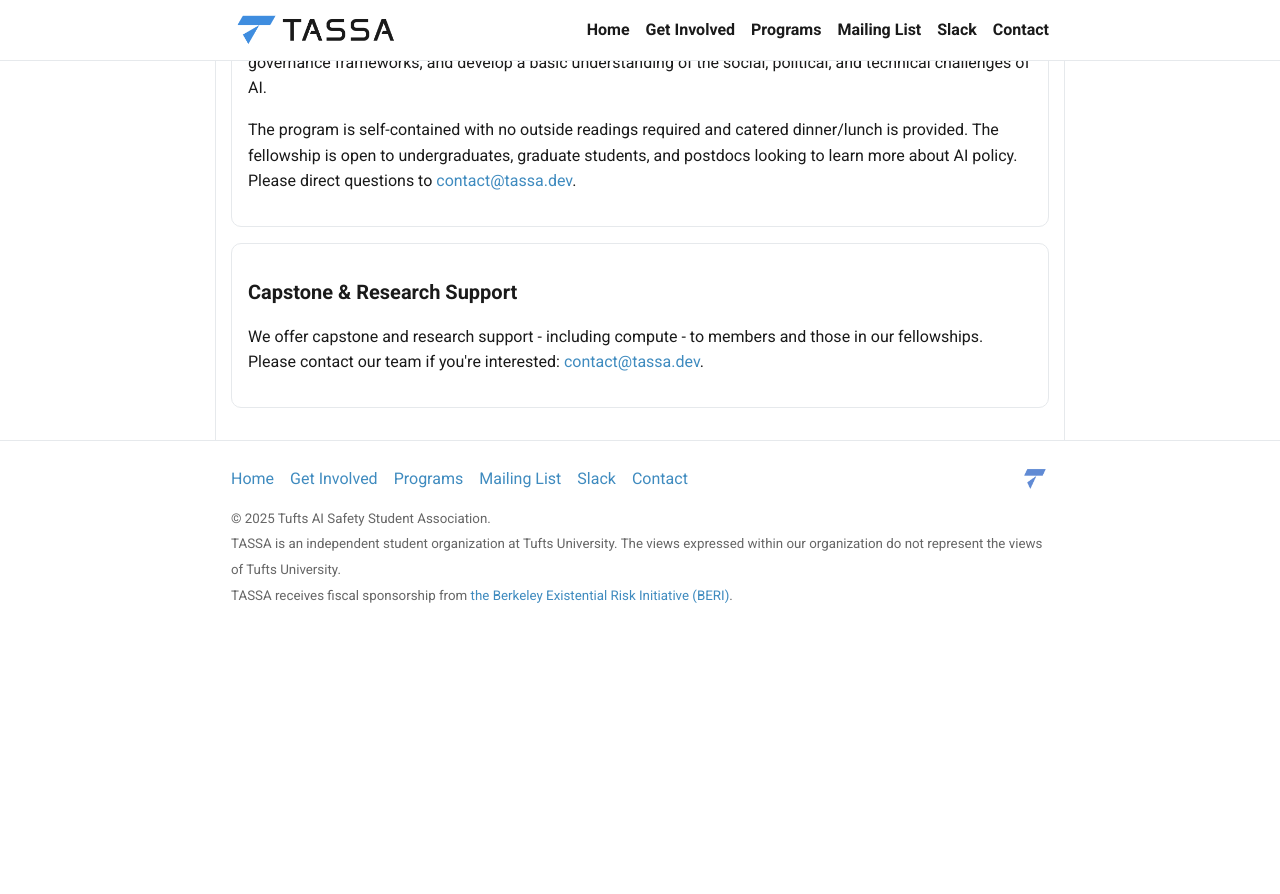
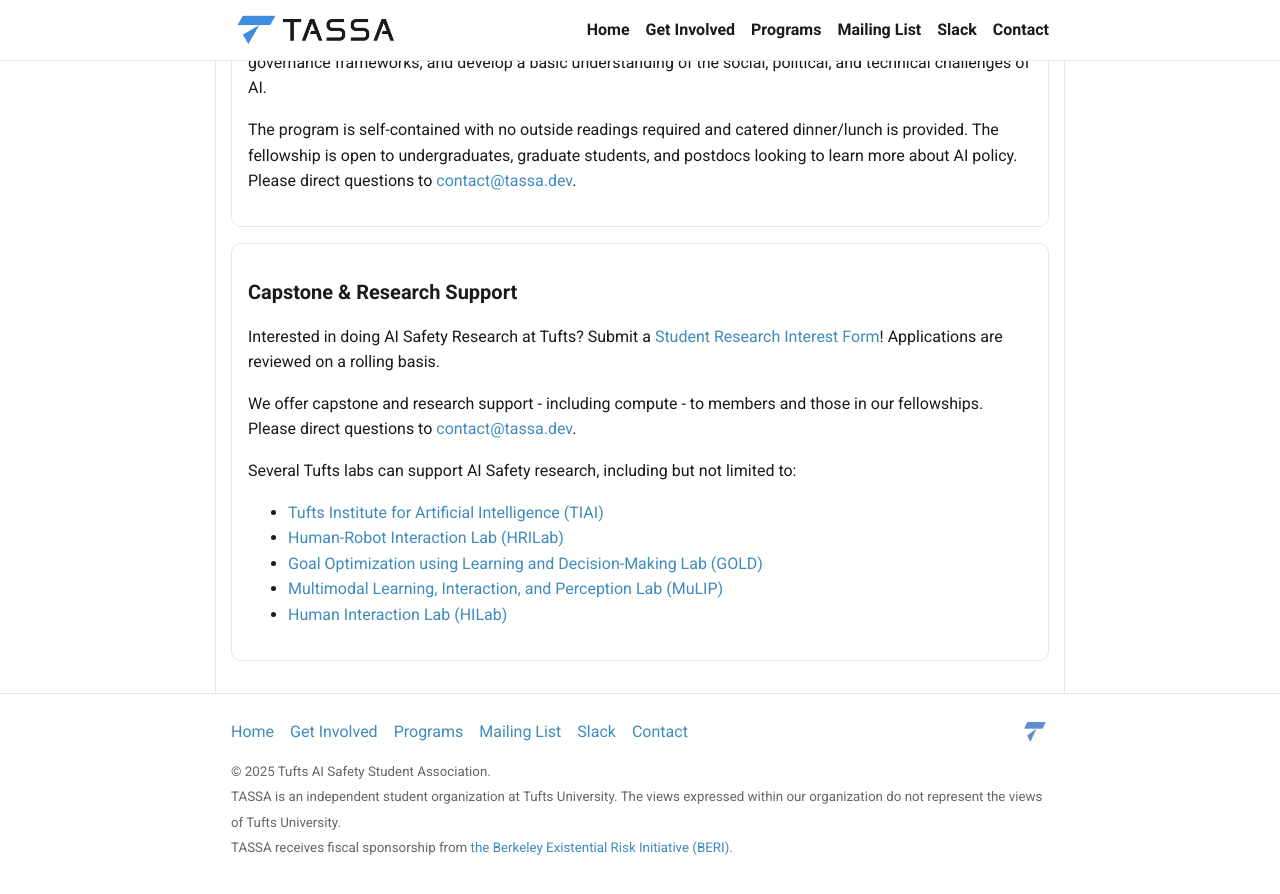
Before and after one commit to tuftsaisafety/tuftsaisafety.github.io, a Jekyll site: the page built from pages/programs.html, in a window 1280 px wide and 900 px high, scrolled down 615 px. Shown: the top 894 px of the window. Built offline with Jekyll 4.4.1, drawn with Linux system fonts in a browser that asks for light colours; before the commit the page ends 1262 px from its top, so only the background shows below that.

Commit message:
updated research info

```diff
--- a/pages/programs.html
+++ b/pages/programs.html
@@ -8,7 +8,7 @@
     <div class="container">
         <h2>Programs</h2>
         <div class="programs-grid">
-            <article class="program-card">
+            <article class="program-card"">
                 <h3>Technical Fellowship</h3>
                 <p>Applications for this fall have closed. Check back in January for the spring semester!</p>
                 <p>Our technical fellowship is an 8-week, in-person reading group that meets for 1.5hrs/wk to cover the foundations of
@@ -31,10 +31,21 @@
                     to learn more about AI policy. Please direct questions to <a
                         href="mailto:contact@tassa.dev">contact@tassa.dev</a>.</p>
             </article>
-            <article class="program-card">
+            <article class="program-card" id="research-support">
                 <h3>Capstone & Research Support</h3>
-                <p>We offer capstone and research support - including compute - to members and those in our fellowships. Please contact our team if you're interested: <a
+                <p>Interested in doing AI Safety Research at Tufts? Submit a <a
+                        href="https://forms.gle/N9YM62ianBtFcPjy6">Student Research Interest Form</a>! Applications are reviewed on a rolling basis.</p>
+                <p>We offer capstone and research support - including compute - to members and those in our fellowships. Please direct questions to <a
                         href="mailto:contact@tassa.dev">contact@tassa.dev</a>.</p>
+                <p>Several Tufts labs can support AI Safety research, including but not limited to:</p>
+                <ul>
+                    <li><a href="https://ai.tufts.edu/">Tufts Institute for Artificial Intelligence (TIAI)</a></li>
+                    <li><a href="https://hrilab.tufts.edu/">Human-Robot Interaction Lab (HRILab)</a></li>
+                    <li><a href="https://sites.google.com/site/dekelreuth/gold-lab">Goal Optimization using Learning and Decision-Making Lab (GOLD)</a></li>
+                    <li><a href="https://mulip.cs.tufts.edu/">Multimodal Learning, Interaction, and Perception Lab (MuLIP)</a></li>
+                    <li><a href="https://sites.tufts.edu/hilab/">Human Interaction Lab (HILab)</a></li>
+                    <!-- <li><a href="">Lab</a></li> -->
+                </ul>
             </article>
 
         </div>
```
Also changed, not shown: pages/get-involved.html (+14 -0 lines).
